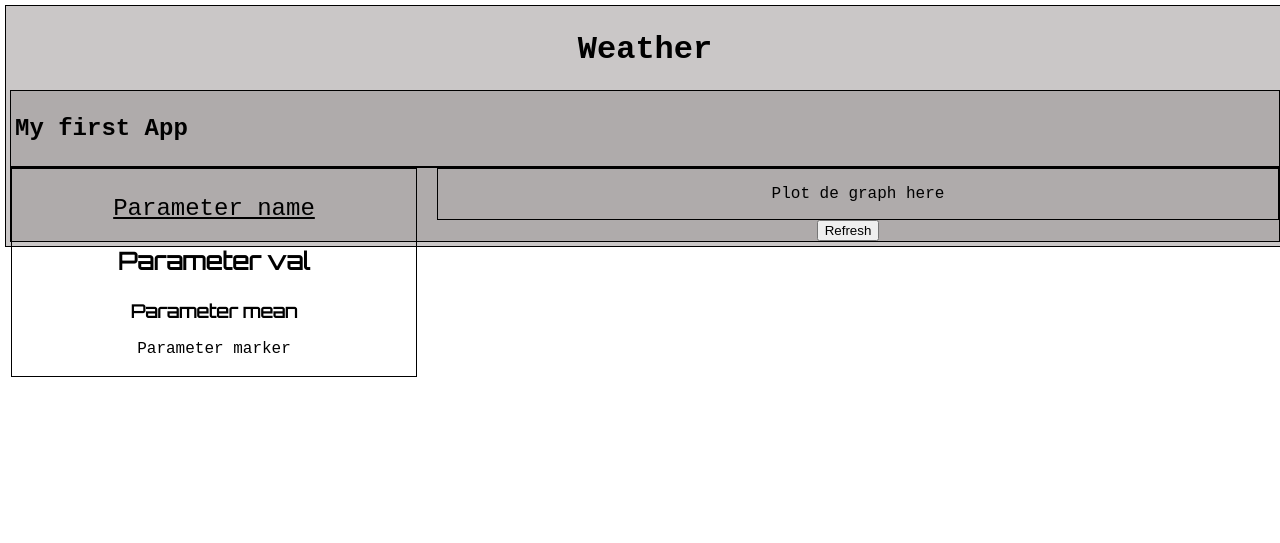
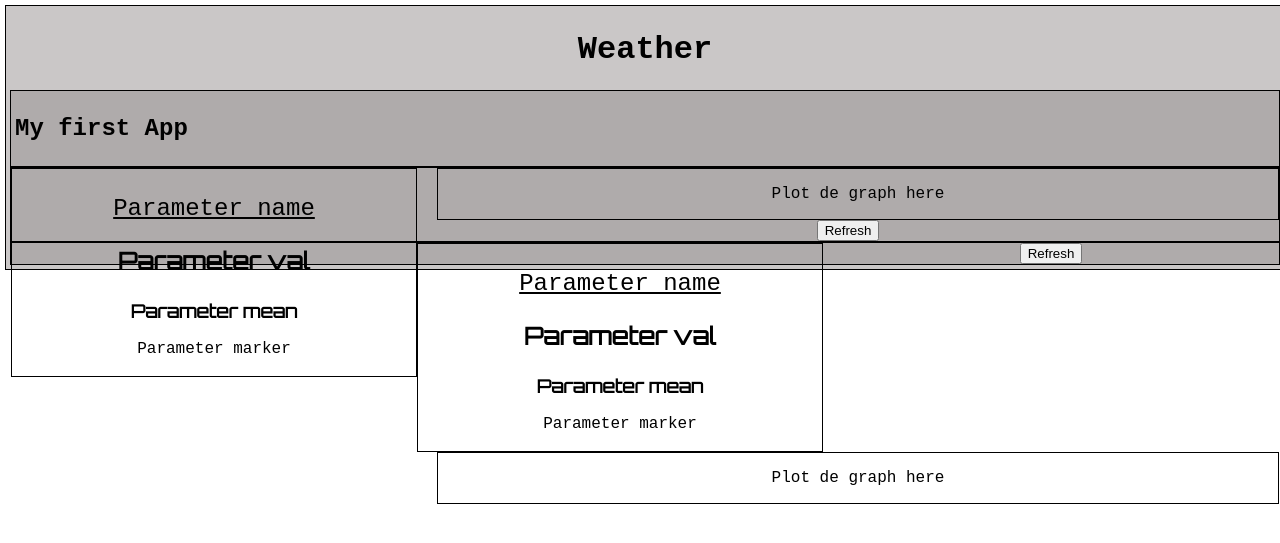
Before and after one commit to janrutger/Rest-server, a Flask app: page / in a window 1280 px wide. Shown: the top 543 px of the page. Run offline with Flask 2, Linux system fonts and the light colour scheme; some libraries are stand-ins or nearby versions.

Commit message:
Second parm in dashboard

```diff
--- a/static/index.css
+++ b/static/index.css
@@ -7,33 +7,39 @@ body {
 
 }
 
-#application {
+.application {
     border:1px solid black;
     background-color: rgb(202, 199, 199);
     padding: 4px;
     text-align: center;
 }
 
-#station {
+.station {
     border:1px solid black;
     background-color: rgb(175, 171, 171);
     padding: 4px;
     text-align: left;
 }
 
-#parameter {
+.parameter {
     border:1px solid black;
     background-color: rgb(175, 171, 171);
 
 
 }
 
-#numbers {
+.numbers {
     padding: 2px;
     border: 1px solid black;
     width: 400px;
     float: left;
 
+}
+
+.graph {
+    border:1px solid black;
+    width: 840px;
+    float: right;
 }
 
 #parmName {
@@ -51,11 +57,21 @@ body {
     font-family: 'Orbitron';
     font-size: large;
     font-weight: bold;
-
 }
 
-#graph {
-    border:1px solid black;
-    width: 840px;
-    float: right;
+#parmName1 {
+    font-size: x-large;
+    text-decoration: underline;
 }
+
+#parmValue1 {
+    font-family: 'Orbitron';
+    font-size: x-large;
+    font-weight: bolder;
+}
+
+#parmMean1 {
+    font-family: 'Orbitron';
+    font-size: large;
+    font-weight: bold;
+}
--- a/static/index.html
+++ b/static/index.html
@@ -11,30 +11,46 @@
     <title>MyFirstAppS</title>
 </head>
 <body>
-    <div id=application>
+    <div class=application>
         <h1 id=applicationName>Weather</h1>
 
-        <div id="station">
+        <div class="station">
             <h2 id="stationName">My first App</h2>
         </div>
 
-        <div id="parameter">
-            <div id="numbers">
+        <div class="parameter" id="parameter">
+            <div class="numbers">
                 <p id="parmName">Parameter name</p>
                 <p id="parmValue">Parameter val</p>
                 <p id="parmMean">Parameter mean</p>
                 <p id="parmMarker">Parameter marker</p>
             </div>
 
-            <div id="graph">
+            <div class="graph">
                 <p id="PlotGraph">Plot de graph here</p>
             </div>
 
-            <div>
-                <button id="refresh" type="button" onclick="refreshButton()">Refresh</button>
+            <div class="button">
+                <button id="refresh" type="button" onclick="refreshButton(0)">Refresh</button>
             </div>
         </div>
 
+        <div class="parameter" id="parameter1">
+            <div class="numbers">
+                <p id="parmName1">Parameter name</p>
+                <p id="parmValue1">Parameter val</p>
+                <p id="parmMean1">Parameter mean</p>
+                <p id="parmMarker1">Parameter marker</p>
+            </div>
+
+            <div class="graph">
+                <p id="PlotGraph1">Plot de graph here</p>
+            </div>
+
+            <div class="button">
+                <button id="refresh1" type="button" onclick="refreshButton(1)">Refresh</button>
+            </div>
+        </div>
 
 
     </div>
--- a/static/index.js
+++ b/static/index.js
@@ -2,61 +2,78 @@ google.charts.load('current', {'packages':['line']});
 
 
 
-function refresh(){
+function refresh(parm_id){
     console.log("Func refresh")
-    let url = "http://rest:5000/slice/json/now/36/5/Amsterdam/Humidity"
-    //let url = "ServerResponse.json"
+    console.log(parm_id)
+    if (parm_id == 0){
+        url = "http://rest:5000/slice/json/today/36/5/Amsterdam/Humidity"
+    } else if (parm_id == 1){
+        url = "http://rest:5000/slice/json/today/36/5/Amsterdam/temperature"
+    } else {
+        url = "http://rest:5000/slice/json/today/36/5/Amsterdam/pressure"
+    }
 
     fetch(url)
     .then(res => res.json())
     .then(j => {console.log(j)
         return j})
-    .then(j => update(j["ANSWER"]) );
+    .then(j => update(j["ANSWER"], parm_id) );
 
 }
 
-function update(info){
+function update(info, parm_id){
     console.log("Func update")
+    console.log(parm_id)
     console.log(info)
 
     parm = Object.keys(info["VALUE_LAST"])[0]
-    value  = info["VALUE_LAST"][parm]
     markerValue = info["VALUE_N_AVERAGE"][parm]
 
+    _stationName = info["STATION"]
+    _parmName    = info["PARAMETER"].toUpperCase()
+    _value       = info["VALUE_LAST"][parm]
+    _parmMean    = info["VALUE_AVERAGE"][parm]
+
+    if (markerValue < _value){
+        _marker = "Higher"
+    } else if (markerValue > _value){
+        _marker = "Lower"
+    } else {
+        _marker = "Same"
+    }
+    if (parm_id == 0){
+        document.getElementById("stationName").innerHTML=_stationName
+        document.getElementById("parmName").innerHTML=_parmName
+        document.getElementById("parmValue").innerHTML=_value
+        document.getElementById("parmMean").innerHTML=_parmMean
+        document.getElementById("parmMarker").innerHTML=_marker
+    } else if (parm_id == 1){
+        document.getElementById("stationName").innerHTML=_stationName
+        document.getElementById("parmName1").innerHTML=_parmName
+        document.getElementById("parmValue1").innerHTML=_value
+        document.getElementById("parmMean1").innerHTML=_parmMean
+        document.getElementById("parmMarker1").innerHTML=_marker
+    }
+
+    google.charts.setOnLoadCallback(plot(info, parm_id));
+}
+
+function plot(info, parm_id){
+    console.log("Func plot")
+    console.log(info)
+
+    //JR Code
+
+    parm = Object.keys(info["VALUE_LAST"])[0]
+    /*markerValue = info["VALUE_N_AVERAGE"][parm]
     if (markerValue < value){
         marker = "Higher"
     } else if (markerValue > value){
         marker = "Lower"
     } else {
         marker = "Same"
-    }
+    }*/
 
-    document.getElementById("stationName").innerHTML=info["STATION"]
-    document.getElementById("parmName").innerHTML=info["PARAMETER"].toUpperCase()
-    document.getElementById("parmValue").innerHTML=value
-    document.getElementById("parmMean").innerHTML=info["VALUE_AVERAGE"][parm]
-    document.getElementById("parmMarker").innerHTML=marker
-
-    //plot(info["TIME_LABELS"], info["VALUE_LIST"][parm])
-
-    google.charts.setOnLoadCallback(plot(info));
-}
-
-function plot(info){
-    console.log("Func plot")
-    console.log(info)
-
-    //JR Code
-
-    parm = Object.keys(info["VALUE_LAST"])[0]
-    markerValue = info["VALUE_N_AVERAGE"][parm]
-    if (markerValue < value){
-        marker = "Higher"
-    } else if (markerValue > value){
-        marker = "Lower"
-    } else {
-        marker = "Same"
-    }
     //merge 2x1D to 1x2D array
     var xas = info["TIME_LABELS"];
     var yas = info["VALUE_LIST"][parm];
@@ -83,13 +100,16 @@ function plot(info){
         height: 200
     };
 
+    if (parm_id == 0){
         var chart = new google.charts.Line(document.getElementById('PlotGraph'));
-
+    } else if (parm_id ==1){
+        var chart = new google.charts.Line(document.getElementById('PlotGraph1'));
+    }
     chart.draw(data, google.charts.Line.convertOptions(options));
 
 
 }
 
-function refreshButton(){
-    refresh()
+function refreshButton(num){
+    refresh(num)
 }
```
Lines whose indentation alone changed are shown as unchanged.
